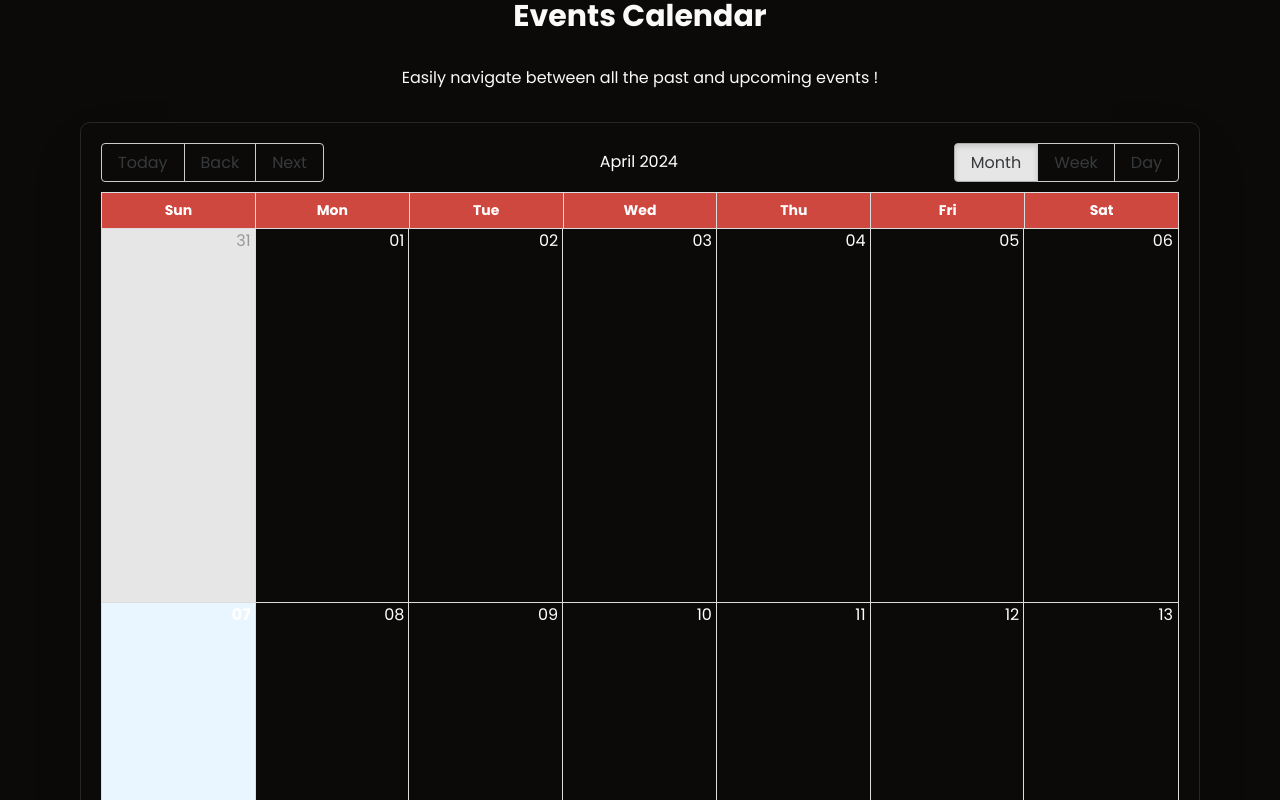
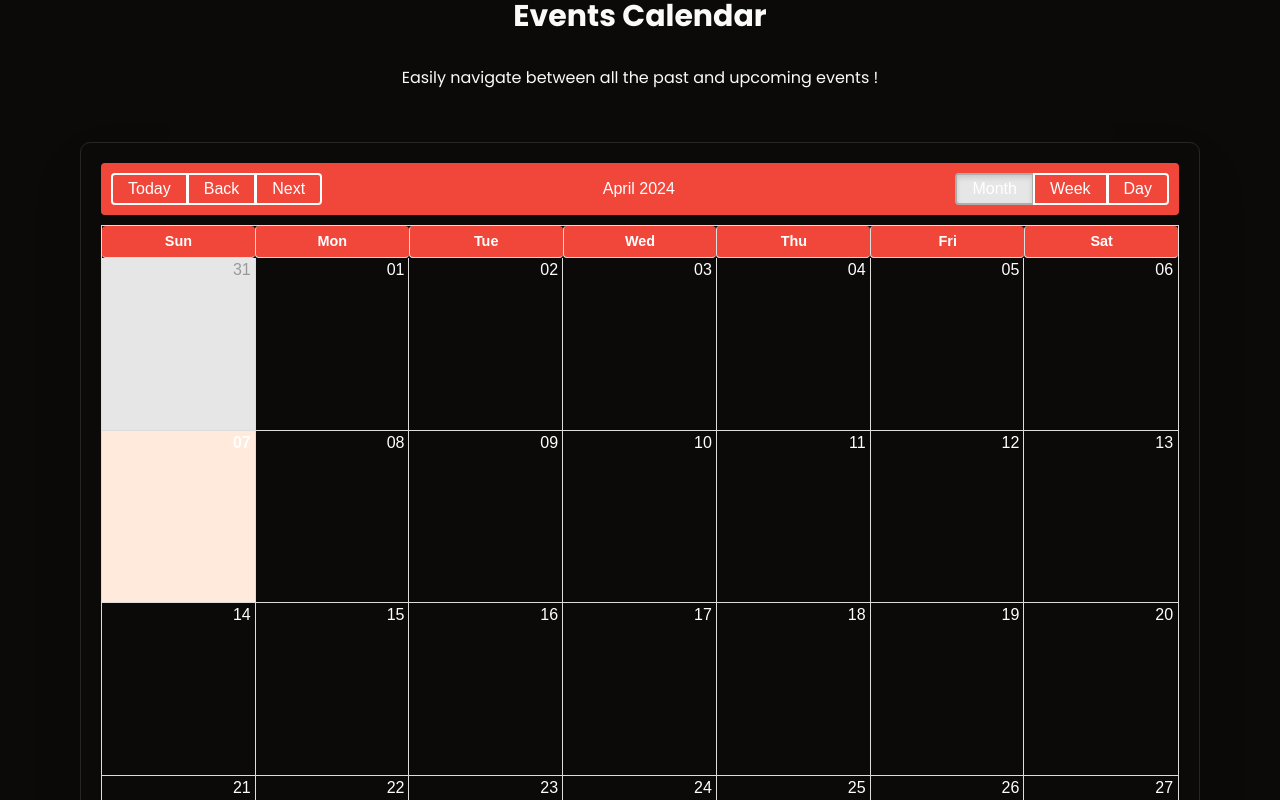
Before and after one commit to JiteshKhurana/Thapar-Events-Frontend, a React (Vite) app: page / in a window 1280 px wide. Shown: the part 1440-2240 px from the top of the page. Built offline with nearby package versions, Linux system fonts and the light colour scheme; no server answers.

Commit message:
Made Event Calender Dynamic

```diff
--- a/src/components/ui/calendar.tsx
+++ /dev/null
@@ -1,72 +0,0 @@
-"use client"
-
-import * as React from "react"
-import { ChevronLeftIcon, ChevronRightIcon } from "@radix-ui/react-icons"
-import { DayPicker } from "react-day-picker"
-
-import { cn } from "@/lib/utils"
-import { buttonVariants } from "@/components/ui/button"
-
-export type CalendarProps = React.ComponentProps<typeof DayPicker>
-
-function Calendar({
-  className,
-  classNames,
-  showOutsideDays = true,
-  ...props
-}: CalendarProps) {
-  return (
-    <DayPicker
-      showOutsideDays={showOutsideDays}
-      className={cn("p-3", className)}
-      classNames={{
-        months: "flex flex-col sm:flex-row space-y-4 sm:space-x-4 sm:space-y-0",
-        month: "space-y-4",
-        caption: "flex justify-center pt-1 relative items-center",
-        caption_label: "text-sm font-medium",
-        nav: "space-x-1 flex items-center",
-        nav_button: cn(
-          buttonVariants({ variant: "outline" }),
-          "h-7 w-7 bg-transparent p-0 opacity-50 hover:opacity-100"
-        ),
-        nav_button_previous: "absolute left-1",
-        nav_button_next: "absolute right-1",
-        table: "w-full border-collapse space-y-1",
-        head_row: "flex",
-        head_cell:
-          "text-muted-foreground rounded-md w-8 font-normal text-[0.8rem]",
-        row: "flex w-full mt-2",
-        cell: cn(
-          "relative p-0 text-center text-sm focus-within:relative focus-within:z-20 [&:has([aria-selected])]:bg-accent [&:has([aria-selected].day-outside)]:bg-accent/50 [&:has([aria-selected].day-range-end)]:rounded-r-md",
-          props.mode === "range"
-            ? "[&:has(>.day-range-end)]:rounded-r-md [&:has(>.day-range-start)]:rounded-l-md first:[&:has([aria-selected])]:rounded-l-md last:[&:has([aria-selected])]:rounded-r-md"
-            : "[&:has([aria-selected])]:rounded-md"
-        ),
-        day: cn(
-          buttonVariants({ variant: "ghost" }),
-          "h-8 w-8 p-0 font-normal aria-selected:opacity-100"
-        ),
-        day_range_start: "day-range-start",
-        day_range_end: "day-range-end",
-        day_selected:
-          "bg-primary text-primary-foreground hover:bg-primary hover:text-primary-foreground focus:bg-primary focus:text-primary-foreground",
-        day_today: "bg-accent text-accent-foreground",
-        day_outside:
-          "day-outside text-muted-foreground opacity-50  aria-selected:bg-accent/50 aria-selected:text-muted-foreground aria-selected:opacity-30",
-        day_disabled: "text-muted-foreground opacity-50",
-        day_range_middle:
-          "aria-selected:bg-accent aria-selected:text-accent-foreground",
-        day_hidden: "invisible",
-        ...classNames,
-      }}
-      components={{
-        IconLeft: ({ ...props }) => <ChevronLeftIcon className="h-4 w-4" />,
-        IconRight: ({ ...props }) => <ChevronRightIcon className="h-4 w-4" />,
-      }}
-      {...props}
-    />
-  )
-}
-Calendar.displayName = "Calendar"
-
-export { Calendar }
--- a/src/pages/EventComponent.tsx
+++ b/src/pages/EventComponent.tsx
@@ -4,13 +4,12 @@ import {
   CardHeader,
   CardTitle,
 } from "@/components/ui/card";
-import { Avatar, AvatarFallback, AvatarImage } from "@/components/ui/avatar";
 import { useNavigate } from "react-router-dom";
-import { Button } from "@/components/ui/button";
-// import Event from "@/store/eventSlice";
+import { Event } from "@/store/eventSlice";
 
-const EventComponent = ({ event }: any) => {
+const EventComponent = ({ event }: { event: Event }) => {
   const navigate = useNavigate();
+  console.log(event);
   return (
     <Card
       onClick={() =>
@@ -24,18 +23,10 @@ const EventComponent = ({ event }: any) => {
       className="w-full hover:scale-105 transition-all duration-300 rounded-none bg-red-500"
     >
       <CardHeader className="flex flex-col space-x-5 ">
-        <CardTitle>{event.title}</CardTitle>
-        <Avatar className="h-16 w-16">
-          <AvatarImage
-            className=""
-            src="https://res.cloudinary.com/dhrfyg57t/image/upload/v1712308980/ccs_logo_hq2ysz.jpg"
-          />
-          <AvatarFallback>{event.title}</AvatarFallback>
-        </Avatar>
-        <CardDescription className="text-black">
+        <CardTitle className="text-center text-2xl">{event.title}</CardTitle>
+        <CardDescription className="text-black text-center">
           {event.soc_name}
         </CardDescription>
-        <Button>Add to Google Calender</Button>
       </CardHeader>
     </Card>
   );
--- a/src/pages/Home.tsx
+++ b/src/pages/Home.tsx
@@ -24,18 +24,18 @@ import { useSelector } from "react-redux";
 import { RootState } from "@/store/store";
 import EventComponent from "./EventComponent";
 import { timeConverter } from "@/lib/helper";
+import CardShimmer from "@/components/CardShimmer";
 
 const Home: React.FC = () => {
   useEvents();
   const events = useSelector((store: RootState) => store.events.eventsList);
 
-  const calEvents = events?.map((event) => ({
+  const EVENTS = events?.map((event) => ({
     start: new Date(timeConverter(event.start_date)),
     end: new Date(timeConverter(event.end_date)),
     data: { event },
   }));
-
-  console.log(calEvents);
+  console.log(EVENTS);
 
   return (
     <div>
@@ -113,20 +113,17 @@ const Home: React.FC = () => {
         <p className="text-center my-3">
           Easily navigate between all the past and upcoming events !
         </p>
-        <div className="h-[2000px]">
+        <div className="h-[1000px] my-5">
           <Calendar
-            className="shadow-2xl m-5  mx-3 lg:mx-20 border p-5 rounded-md dark:text-white"
+            className="shadow-2xl m-5 mx-3 lg:mx-20 border p-5 rounded-md dark:text-white min-h-[1000px]"
             localizer={localizer}
-            events={calEvents}
-            startAccessor="start"
-            endAccessor="end"
+            events={EVENTS}
             views={["month", "week", "day"]}
             components={{
-              event: ({ event }: { event: any }) => {
+              event: ({ event }) => {
                 const data = event?.data;
                 if (data?.event) return <EventComponent event={data?.event} />;
-
-                return null;
+                return <CardShimmer />;
               },
             }}
           />
--- a/src/pages/index.css
+++ b/src/pages/index.css
@@ -1,57 +1,80 @@
-.rbc-header {
-  color: white;
-  font-size: 14px !important;
-  display: flex;
-  align-items: center;
-  justify-content: center;
-  height: 36px !important;
-  background: #cf483f;
+/* Base calendar styling */
+.rbc-calendar {
+  font-family: "Arial", sans-serif;
+  color: #333;
 }
 
-.rbc-allday-cell {
-  display: none;
+/* Toolbar styling */
+.rbc-toolbar {
+  background-color: #f1473b;
+  color: white;
+  padding: 10px;
+  border-radius: 4px;
+  display: flex;
+  justify-content: space-between;
+  margin-bottom: 10px;
 }
 
-.rbc-time-header-cell .rbc-today {
-  background-color: #04aa6d !important;
+.rbc-toolbar button {
+  background-color: transparent;
+  color: white;
+  border: 2px solid white;
+  padding: 5px 15px;
+  border-radius: 4px;
+  cursor: pointer;
+  transition: background-color 0.3s ease, color 0.3s ease;
 }
 
-.rbc-time-slot {
-  color: #cf483f;
-  z-index: 1;
+.rbc-toolbar button:hover,
+.rbc-toolbar button:active {
+  background-color: white;
+  color: #f1473b;
 }
 
-.rbc-time-slot:not(.rbc-today .rbc-time-slot) {
-  background-color: #eff4f7;
-}
-
-/*Event Styles*/
+/* Event styling */
 .rbc-event,
 .rbc-background-event {
   z-index: 2;
   padding: 0px !important;
   border: none !important;
+  background-color: #f1473b;
+  color: white;
+  border-radius: 4px;
+  transition: transform 0.2s ease-in-out;
 }
 
-.rbc-event-label {
-  display: none !important;
+.rbc-event:hover {
+  transform: scale(1.03);
 }
 
-.rbc-events-container {
-  width: 100% !important;
+/* Today's date styling */
+.rbc-today {
+  background-color: #ffeadb;
+  color: #f1473b;
 }
 
-/*Timeslots Customization*/
-.rbc-day-slot .rbc-time-slot:after {
-  content: "";
-  width: 100%;
-  display: block;
-}
-.rbc-event-content {
-  background-color: mediumslateblue;
+/* Active and selected state styling */
+.rbc-day-slot .rbc-selected-cell,
+.rbc-event:active {
+  background-color: darken(#f1473b, 10%);
 }
 
-rbc-day-bg,
-rbc-today {
-  background-color: red !important;
+/* Customizing the time gutter (time column on the left) */
+.rbc-time-gutter,
+.rbc-time-header-gutter {
+  background-color: #f8f8f8;
+  color: #f1473b;
 }
+
+/* Customizing the time slots */
+.rbc-timeslot-group {
+  border-bottom: 1px solid #f1473b;
+}
+
+/* Header styling */
+.rbc-header {
+  background-color: #f1473b;
+  color: white;
+  padding: 5px 0;
+  border-radius: 4px;
+}
--- a/src/store/eventSlice.ts
+++ b/src/store/eventSlice.ts
@@ -1,6 +1,6 @@
 import { createSlice } from "@reduxjs/toolkit";
 
-interface Event {
+export interface Event {
   start_date: number;
   end_date: number;
   description: string;
```
